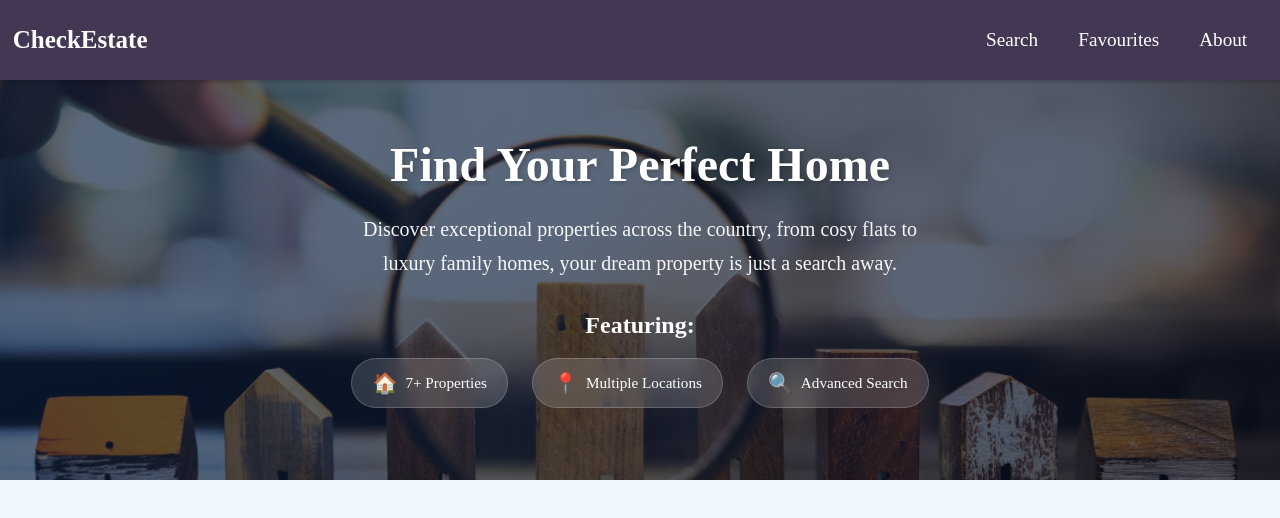
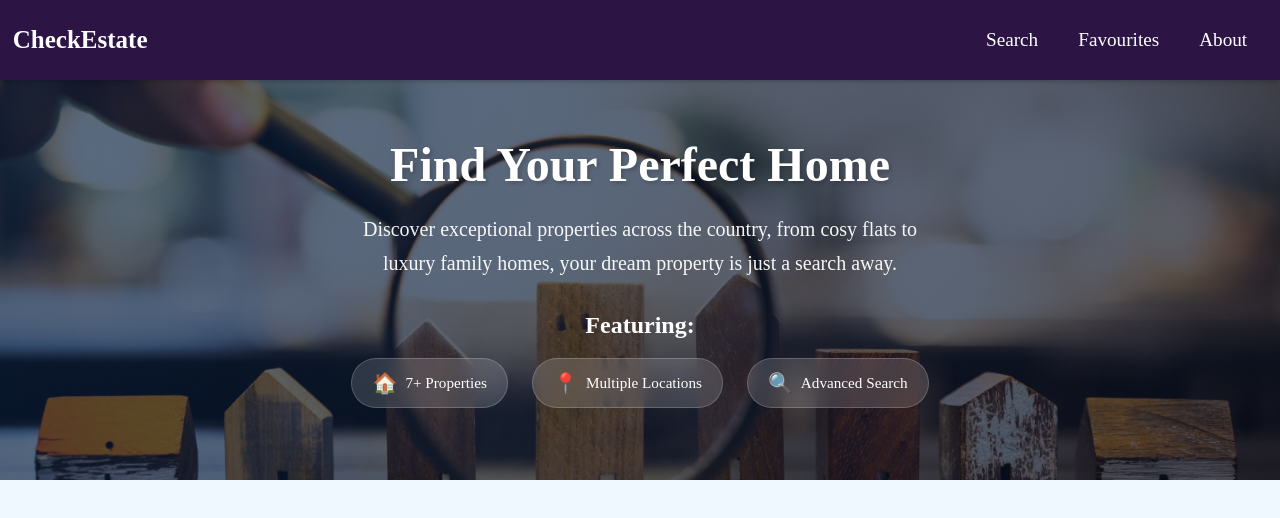
Before and after one commit to Dilagante/CheckEstate, a React (Vite) app: page / in a window 1280 px wide. Shown: the top 518 px of the page. Built offline with nearby package versions, Linux system fonts and the light colour scheme.

Commit message:
fix(header): adjust height to remove blank space after header

```diff
--- a/src/styles/Header.css
+++ b/src/styles/Header.css
@@ -1,5 +1,5 @@
 header {
-  background-color: rgba(22, 3, 37, 0.788);
+  background-color: rgb(44, 20, 69);
   height: 80px;
   overflow: hidden;
   position: fixed; /* Keep Header in the same position */
@@ -17,7 +17,7 @@ nav {
   float: right;
   margin-right: 1%;
   display: flex;
-  height: 100px;
+  height: 80px;
 }
 
 /* Hide list style */
```
